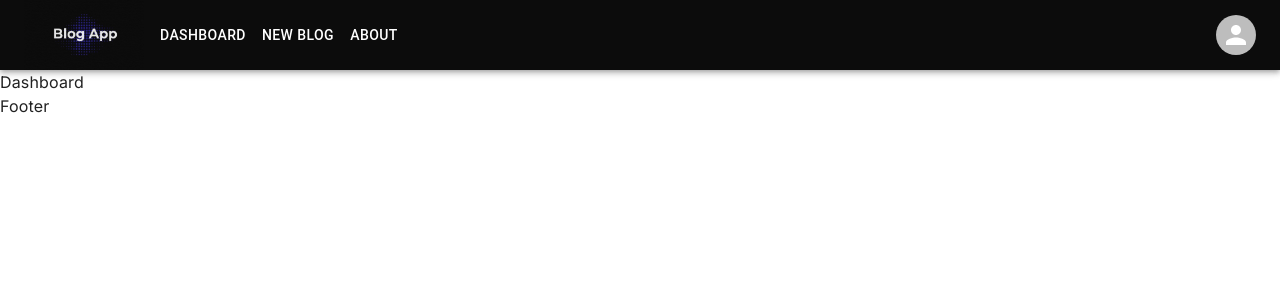
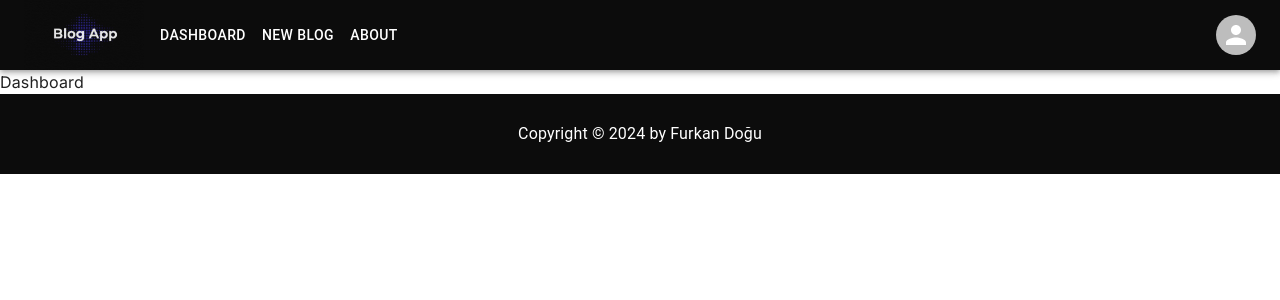
Before and after one commit to furkan-dogu/blog-app-with-nextjs, a Next.js app: page / in a window 1280 px wide. Shown: the top 300 px of the page. Built offline with nearby package versions, Linux system fonts and the light colour scheme.

Commit message:
footer bitti

```diff
--- a/components/Footer.jsx
+++ b/components/Footer.jsx
@@ -1,8 +1,12 @@
-import React from 'react'
+import { Stack, Typography } from "@mui/material"
 
 const Footer = () => {
   return (
-    <div>Footer</div>
+    <Stack bgcolor={"#0C0C0C"} height={"10vh"} justifyContent={"center"} alignItems={"center"}>
+      <Typography color={"white"}>
+        Copyright &copy; 2024 by Furkan Doğu
+      </Typography>
+    </Stack>
   )
 }
 
```
